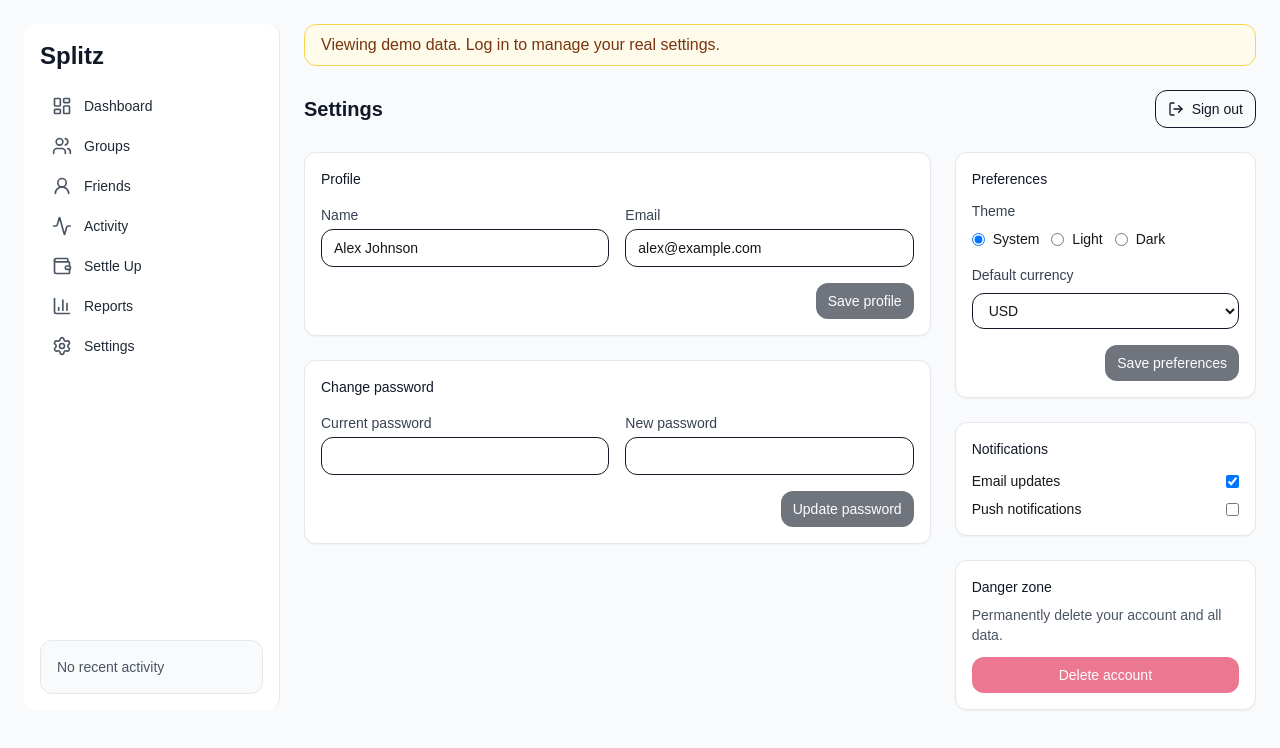
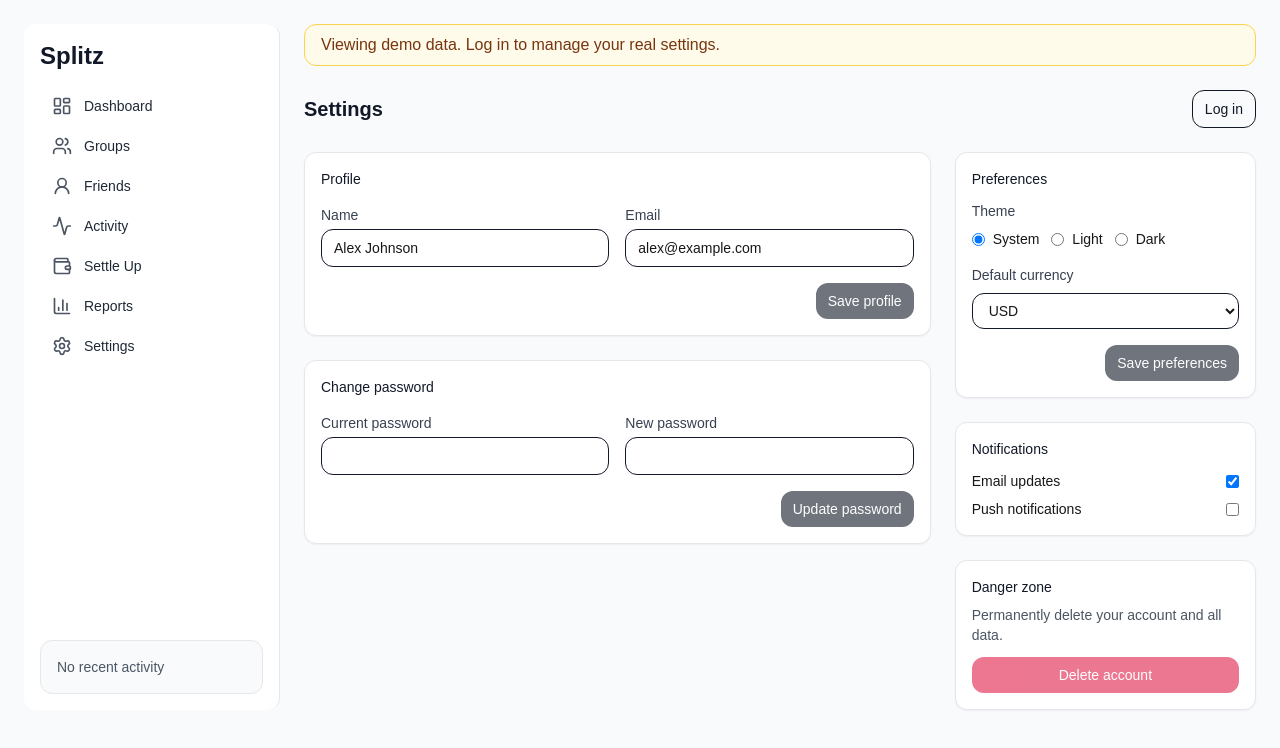
Before and after one commit to VietCT04/Splitz, a Next.js app in the folder frontend/: page /settings in a window 1280 px wide. Shown: the top 748 px of the page. Built offline with nearby package versions, Linux system fonts and the light colour scheme.

Commit message:
feat: [frontend] Added login button if isDemo = true

```diff
--- a/frontend/src/app/activity/page.tsx
+++ b/frontend/src/app/activity/page.tsx
@@ -9,13 +9,13 @@ import { Plus, Wallet } from "lucide-react";
 type ActivityItem = {
   id: string;
   type: "expense" | "settlement";
-  entityType: "friend" | "group"; // where this belongs
-  entityId: string; // id to link to detail page
-  entityName: string; // e.g. "Trip to Bali" or "Jacob"
-  who: string; // who acted (e.g., "Emma")
-  description: string; // e.g., "Dinner", "Settled up"
-  amount: number; // + they owe you, - you owe them
-  date: string; // ISO date
+  entityType: "friend" | "group";
+  entityId: string;
+  entityName: string;
+  who: string;
+  description: string;
+  amount: number;
+  date: string;
 };
 
 const API = process.env.NEXT_PUBLIC_API_BASE_URL || "http://localhost:8080";
@@ -41,7 +41,7 @@ const mockActivity: ActivityItem[] = [
     entityName: "Trip to Bali",
     who: "Liam",
     description: "Villa deposit",
-    amount: -75, // you owe your share
+    amount: -75,
     date: "2025-09-19",
   },
   {
@@ -163,6 +163,14 @@ export default function ActivityPage() {
               >
                 <Plus className="h-4 w-4" /> Add Expense
               </Link>
+              {isDemo && (
+                <Link
+                  href={"/"}
+                  className="inline-flex items-center gap-2 rounded-xl border border-gray-900 px-3 py-2 text-sm font-medium text-gray-900 hover:bg-gray-50"
+                >
+                  Log in
+                </Link>
+              )}
             </div>
           </div>
 
--- a/frontend/src/app/dashboard/page.tsx
+++ b/frontend/src/app/dashboard/page.tsx
@@ -8,6 +8,7 @@ import SpendingByCategoryChart from "../components/dashboard/SpendingByCategoryC
 // fix casing if needed:
 import MonthlyNetChart from "../components/dashboard/MonthLyNetChart";
 import { Plus, Wallet, Users } from "lucide-react";
+import Link from "next/link";
 
 // -------- types (optional but helpful) --------
 type Dash = {
@@ -114,7 +115,7 @@ export default function DashboardPage() {
       } catch {
         console.log("Using demo data");
         // leave mock data
-        setIsDemo(false);
+        setIsDemo(true);
       }
     })();
   }, []);
@@ -147,6 +148,14 @@ export default function DashboardPage() {
               <button className="inline-flex items-center gap-2 rounded-xl border border-gray-900 px-3 py-2 text-sm font-medium text-gray-900 hover:bg-gray-50">
                 <Users className="h-4 w-4" /> Create Group
               </button>
+              {isDemo && (
+                <Link
+                  href={"/"}
+                  className="inline-flex items-center gap-2 rounded-xl border border-gray-900 px-3 py-2 text-sm font-medium text-gray-900 hover:bg-gray-50"
+                >
+                  Log in
+                </Link>
+              )}
             </div>
           </div>
 
--- a/frontend/src/app/friends/page.tsx
+++ b/frontend/src/app/friends/page.tsx
@@ -103,6 +103,14 @@ export default function FriendsPage() {
               >
                 <Plus className="h-4 w-4" /> Add Friend
               </button>
+              {isDemo && (
+                <Link
+                  href={"/"}
+                  className="inline-flex items-center gap-2 rounded-xl border border-gray-900 px-3 py-2 text-sm font-medium text-gray-900 hover:bg-gray-50"
+                >
+                  Log in
+                </Link>
+              )}
             </div>
           </div>
 
--- a/frontend/src/app/groups/[id]/page.tsx
+++ b/frontend/src/app/groups/[id]/page.tsx
@@ -173,6 +173,14 @@ export default function GroupDetail({ params }: { params: { id: number } }) {
               >
                 <Plus className="h-4 w-4" /> Add Expense
               </button>
+              {isDemo && (
+                <Link
+                  href={"/"}
+                  className="inline-flex items-center gap-2 rounded-xl border border-gray-900 px-3 py-2 text-sm font-medium text-gray-900 hover:bg-gray-50"
+                >
+                  Log in
+                </Link>
+              )}
             </div>
           </div>
         </div>
--- a/frontend/src/app/groups/page.tsx
+++ b/frontend/src/app/groups/page.tsx
@@ -110,6 +110,14 @@ export default function GroupsPage() {
               >
                 <Plus className="h-4 w-4" /> Create Group
               </button>
+              {isDemo && (
+                <Link
+                  href={"/"}
+                  className="inline-flex items-center gap-2 rounded-xl border border-gray-900 px-3 py-2 text-sm font-medium text-gray-900 hover:bg-gray-50"
+                >
+                  Log in
+                </Link>
+              )}
             </div>
           </div>
 
@@ -215,7 +223,9 @@ export default function GroupsPage() {
 
                     try {
                       setSubmitting(true);
-                      const res = await fetch(process.env.NEXT_PUBLIC_API_BASE_URL + "/groups", {
+                      const res = await fetch(
+                        process.env.NEXT_PUBLIC_API_BASE_URL + "/groups",
+                        {
                           method: "POST",
                           headers: {
                             "Content-Type": "application/json",
@@ -223,7 +233,8 @@ export default function GroupsPage() {
                           },
                           body: JSON.stringify({ name }),
                           credentials: "omit",
-                      });
+                        }
+                      );
                       if (!res.ok) throw new Error("Create failed");
 
                       await loadGroups(token); // <— refresh list
--- a/frontend/src/app/settings/page.tsx
+++ b/frontend/src/app/settings/page.tsx
@@ -1,5 +1,5 @@
 "use client";
-
+import Link from "next/link";
 import { useEffect, useState } from "react";
 import { useRouter } from "next/navigation";
 import Sidebar from "../components/dashboard/Sidebar";
@@ -217,6 +217,8 @@ export default function SettingsPage() {
           {/* header */}
           <div className="flex items-center justify-between">
             <h1 className="text-xl font-semibold text-gray-900">Settings</h1>
+            <div className="flex items-center gap-3 justify-end">
+              {!isDemo && (
                 <button
                   onClick={signOut}
                   className="inline-flex items-center gap-2 rounded-xl border border-gray-900 px-3 py-2 text-sm font-medium text-gray-900 hover:bg-gray-50"
@@ -224,6 +226,16 @@ export default function SettingsPage() {
                   <LogOut className="h-4 w-4" />
                   Sign out
                 </button>
+              )}
+              {isDemo && (
+                <Link
+                  href={"/"}
+                  className="inline-flex items-center gap-2 rounded-xl border border-gray-900 px-3 py-2 text-sm font-medium text-gray-900 hover:bg-gray-50"
+                >
+                  Log in
+                </Link>
+              )}
+            </div>
           </div>
 
           {/* content */}
```
Lines whose indentation alone changed are shown as unchanged.
